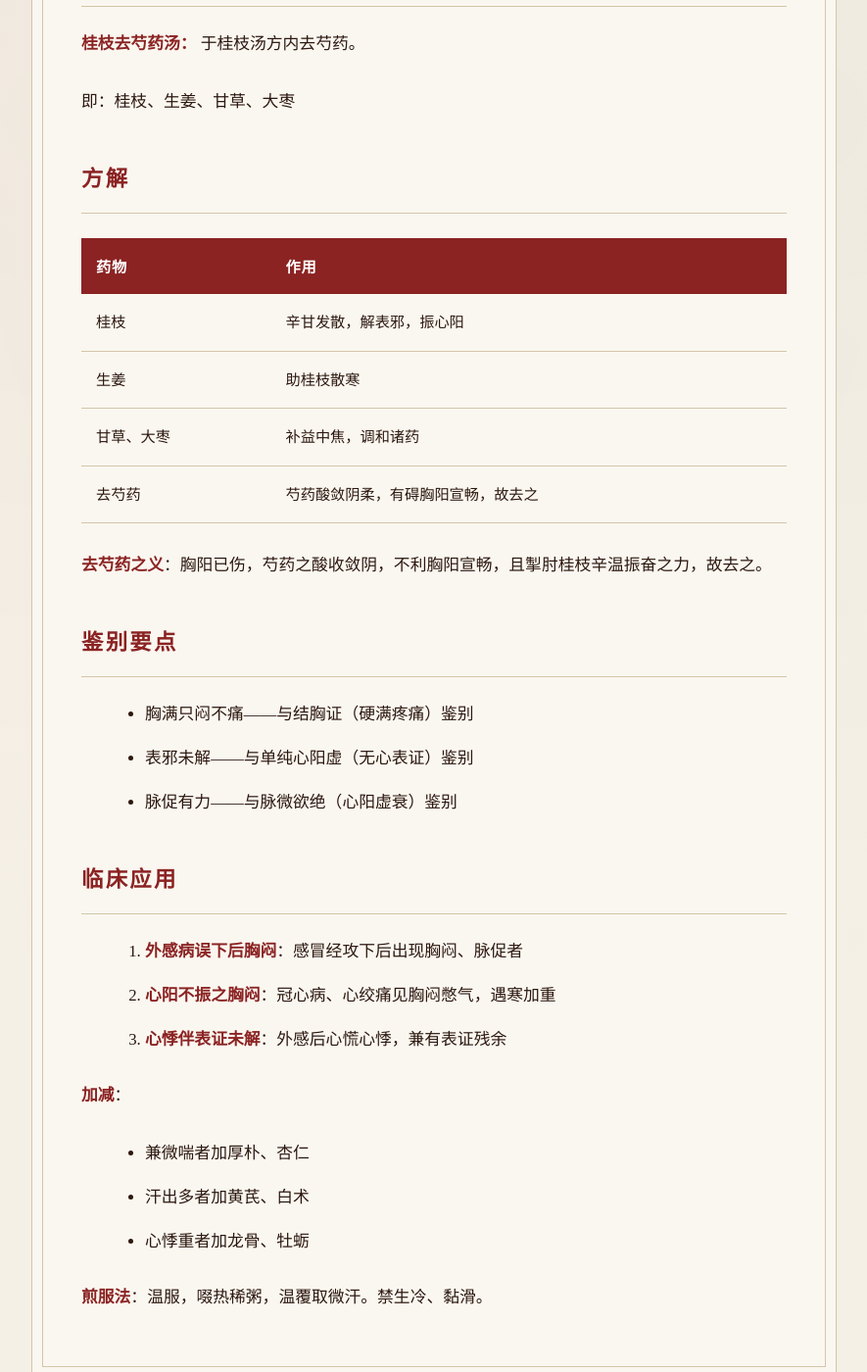
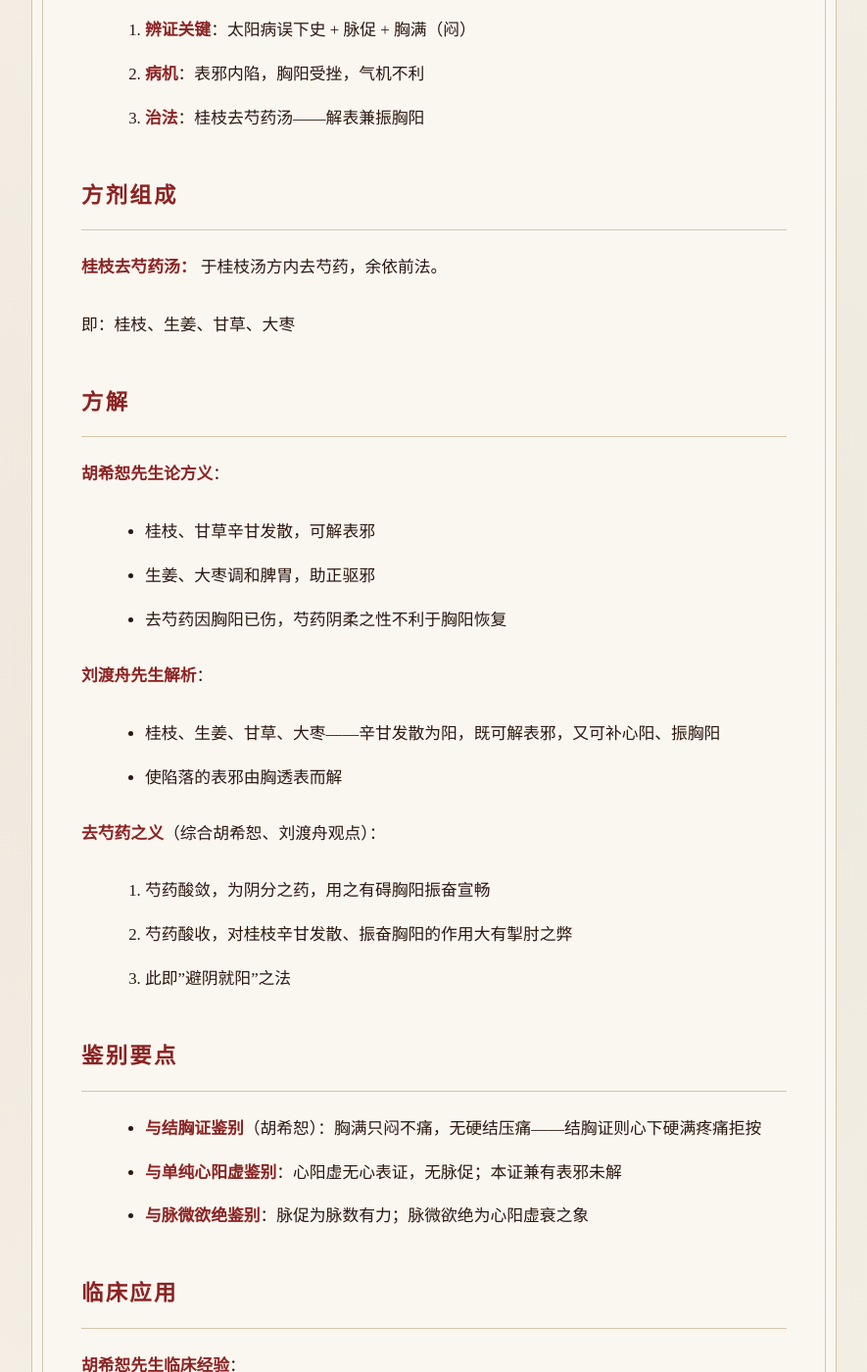
Before and after one commit to ME888888/sm, a Jekyll site: the page built from _posts/2026-05-05-太阳病第21条.md, in a window 1280 px wide and 1400 px high, scrolled down 1386 px. Shown: the whole window at 98% size, without its empty margins (197-1082 px from the left). Built offline with Jekyll 4.4.1, drawn with Linux system fonts in a browser that asks for light colours; some of the changed text lies outside the part shown.

Commit message:
名家解读版：胡希恕、刘渡舟、陈修园观点，页尾标明出处

```diff
--- a/_posts/2026-05-05-太阳病第21条.md
+++ b/_posts/2026-05-05-太阳病第21条.md
@@ -14,7 +14,11 @@
 
 本条论述太阳病误用下法后，胸阳受损的证治。
 
-太阳病本应解表，误用下法后，表邪乘虚内陷胸中。胸为上气海，宗气所聚，胸阳受挫则胸满不适。脉促指脉搏急促，提示邪正相争，胸阳虽能抗邪但已衰减。
+**胡希恕先生解读**：太阳病宜汗不宜下，误下则引邪入里。本条所述脉促胸满，乃表邪未全陷而胸阳已伤之候。脉促为表邪未解之象，胸满为胸阳受挫之征。
+
+**刘渡舟先生解析**：太阳误下，是表邪入里的条件。表邪入里，证情变化多端。本条讨论误下之后引发胸满的证治。胸为上气海，乃宗气之所聚，正如陈修园所说："胸为阳位似天空"，其间宽阔而清净，为心肺之宫城。
+
+**陈修园论胸**：营为心之气，卫为肺之气，上焦开发宣五谷味，营卫的开发皆自上焦，因此胸部离表最近，邪气由表入里第一站就是胸部。
 
 ## 要点
 
@@ -24,36 +28,58 @@
 
 ## 方剂组成
 
-**桂枝去芍药汤：** 于桂枝汤方内去芍药。
+**桂枝去芍药汤：** 于桂枝汤方内去芍药，余依前法。
 
 即：桂枝、生姜、甘草、大枣
 
 ## 方解
 
-| 药物 | 作用 |
-|------|------|
-| 桂枝 | 辛甘发散，解表邪，振心阳 |
-| 生姜 | 助桂枝散寒 |
-| 甘草、大枣 | 补益中焦，调和诸药 |
-| 去芍药 | 芍药酸敛阴柔，有碍胸阳宣畅，故去之 |
+**胡希恕先生论方义**：
+- 桂枝、甘草辛甘发散，可解表邪
+- 生姜、大枣调和脾胃，助正驱邪
+- 去芍药因胸阳已伤，芍药阴柔之性不利于胸阳恢复
 
-**去芍药之义**：胸阳已伤，芍药之酸收敛阴，不利胸阳宣畅，且掣肘桂枝辛温振奋之力，故去之。
+**刘渡舟先生解析**：
+- 桂枝、生姜、甘草、大枣——辛甘发散为阳，既可解表邪，又可补心阳、振胸阳
+- 使陷落的表邪由胸透表而解
+
+**去芍药之义**（综合胡希恕、刘渡舟观点）：
+1. 芍药酸敛，为阴分之药，用之有碍胸阳振奋宣畅
+2. 芍药酸收，对桂枝辛甘发散、振奋胸阳的作用大有掣肘之弊
+3. 此即"避阴就阳"之法
 
 ## 鉴别要点
 
-- 胸满只闷不痛——与结胸证（硬满疼痛）鉴别
-- 表邪未解——与单纯心阳虚（无心表证）鉴别
-- 脉促有力——与脉微欲绝（心阳虚衰）鉴别
+- **与结胸证鉴别**（胡希恕）：胸满只闷不痛，无硬结压痛——结胸证则心下硬满疼痛拒按
+- **与单纯心阳虚鉴别**：心阳虚无心表证，无脉促；本证兼有表邪未解
+- **与脉微欲绝鉴别**：脉促为脉数有力；脉微欲绝为心阳虚衰之象
 
 ## 临床应用
 
-1. **外感病误下后胸闷**：感冒经攻下后出现胸闷、脉促者
-2. **心阳不振之胸闷**：冠心病、心绞痛见胸闷憋气，遇寒加重
-3. **心悸伴表证未解**：外感后心慌心悸，兼有表证残余
+**胡希恕先生临床经验**：
+- 冠心病、心绞痛见胸闷脉促者，可用本方化裁
+- 外感后误下出现胸闷，常用本方见效
 
-**加减**：
-- 兼微喘者加厚朴、杏仁
-- 汗出多者加黄芪、白术
-- 心悸重者加龙骨、牡蛎
+**刘渡舟先生临床应用**：
+- 心阳不振之胸闷：重用桂枝温通心阳
+- 兼有表证：加防风、荆芥解表
+
+**现代临床应用**：
+1. 感冒误下后胸闷
+2. 冠心病心绞痛（胸阳不振型）
+3. 心律失常
+
+**加减变化**：
+- 兼微喘者：加厚朴、杏仁（桂枝加厚朴杏子汤意）
+- 汗出多者：加黄芪、白术固表
+- 心悸重者：加龙骨、牡蛎安神
 
 **煎服法**：温服，啜热稀粥，温覆取微汗。禁生冷、黏滑。
+
+---
+
+**出处：**
+- 条文原文：《伤寒论》第21条（张仲景）
+- 胡希恕《胡希恕伤寒论讲座》
+- 刘渡舟《伤寒论诠解》
+- 陈修园《伤寒论浅注》
```
Also changed, not shown: _posts/2026-05-05-太阳温病.md (+47 -7 lines).
